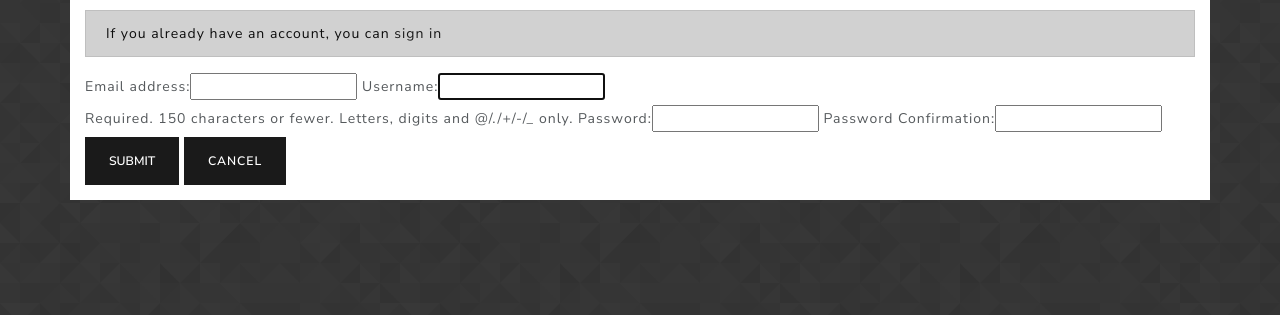
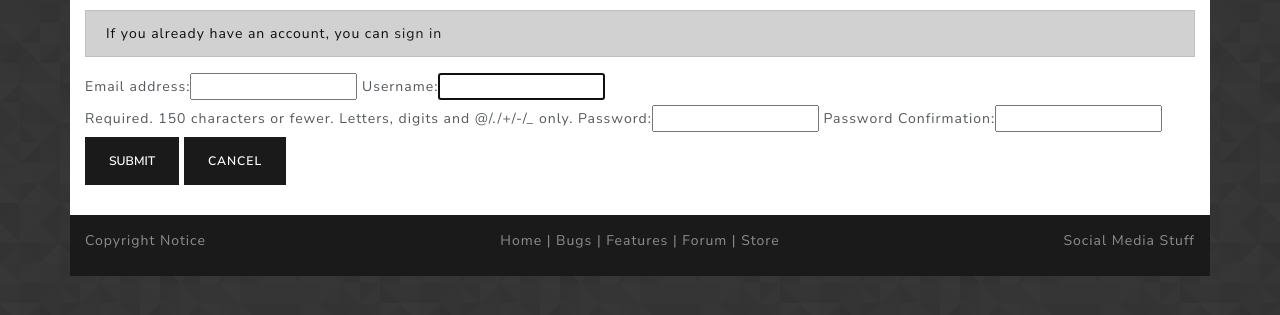
Before and after one commit to Robtych121/TsundereInc-MS4, a Django app: page /accounts/register/ in a window 1280 px wide. Shown: the part 177-492 px from the top of the page. Run offline with Django 3.2, Linux system fonts and the light colour scheme; some libraries are stand-ins or nearby versions.

Commit message:
created footer template

```diff
--- a/static/css/styles.css
+++ b/static/css/styles.css
@@ -24,3 +24,23 @@ html, body {
 .btn-danger {
     color: white !important;
 }
+
+.footer {
+    margin-top: 15px;
+    padding: 15px;
+    padding-bottom: 25px;
+    background-color: #1a1a1a;
+    color: rgba(255,255,255,0.5);
+}
+
+.copyrightContainer {
+text-align: left;
+}
+
+.bottomLinksContainer {
+ text-align: center;
+}
+
+.socialMediaContainer {
+    text-align: right;
+}
--- a/templates/base.html
+++ b/templates/base.html
@@ -82,6 +82,17 @@
     {% endblock %}
     </div>
   </div>
+  <div class="row footer no-gutters">
+    <div class="col-4 copyrightContainer">
+      Copyright Notice
+    </div>
+    <div class="col-4 bottomLinksContainer">
+      Home | Bugs | Features | Forum | Store
+    </div>
+    <div class="col-4 socialMediaContainer">
+      Social Media Stuff
+    </div>
+  </div>
 </div>
     <script src="https://code.jquery.com/jquery-3.4.1.slim.min.js" integrity="sha384-J6qa4849blE2+poT4WnyKhv5vZF5SrPo0iEjwBvKU7imGFAV0wwj1yYfoRSJoZ+n" crossorigin="anonymous"></script>
     <script src="https://cdn.jsdelivr.net/npm/popper.js@1.16.0/dist/umd/popper.min.js" integrity="sha384-Q6E9RHvbIyZFJoft+2mJbHaEWldlvI9IOYy5n3zV9zzTtmI3UksdQRVvoxMfooAo" crossorigin="anonymous"></script>
```
